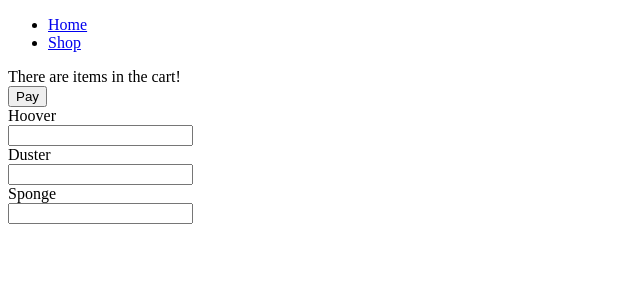
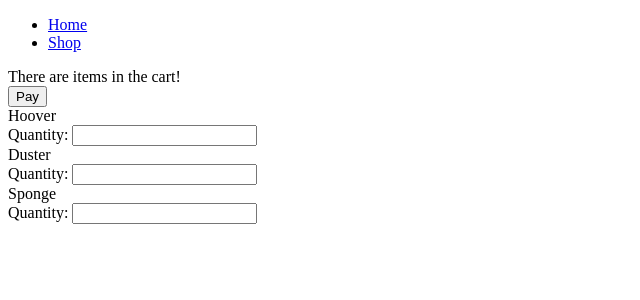
Before and after one commit to JamesGJ5-Learning-To-Code/shopping-cart, a React (Create React App) app in the folder shopping-cart-app/: page /shop in a window 1280 px wide. Shown: the top 300 px of the page, without its empty margins (0-640 px from the left). Built offline with nearby package versions, Linux system fonts and the light colour scheme.

Commit message:
Enable QuantityInput to render a label

```diff
--- a/shopping-cart-app/src/components/QuantityInput.js
+++ b/shopping-cart-app/src/components/QuantityInput.js
@@ -4,6 +4,11 @@ function QuantityInput() {
     const inputID = uniqid();
     return (
         <div className="QuantityInput">
+            <label
+                htmlFor={inputID}
+            >
+                Quantity:{' '}
+            </label>
             <input
                 id={inputID}
                 type="number"
```
Also changed, not shown: 1 other file (tests, documents, lock files or other folders).
